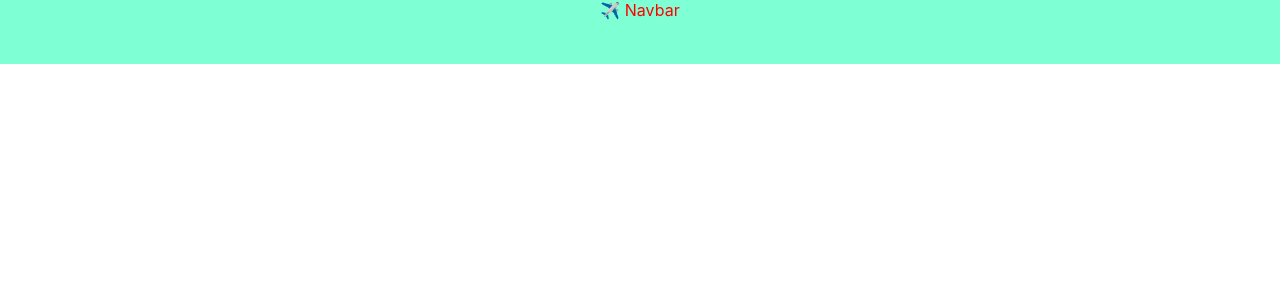
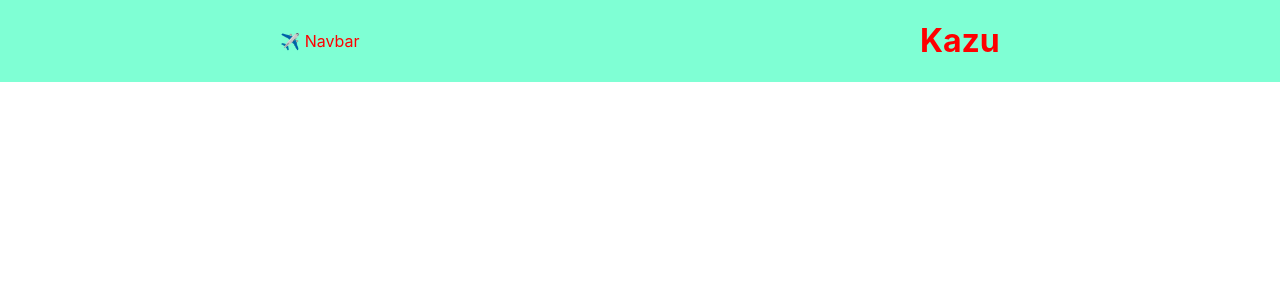
Before and after one commit to Codekazuki/3mtt-project, a React (Create React App) app: page / in a window 1280 px wide. Shown: the top 300 px of the page. Built offline with nearby package versions, Linux system fonts and the light colour scheme.

Commit message:
starting up

```diff
--- a/src/components/Navbar.js
+++ b/src/components/Navbar.js
@@ -1,7 +1,12 @@
 import React from "react";
 
 const Navbar = () => {
-  return <div className='nav-bar'> ✈️ Navbar</div>;
+  return (
+    <div className='nav-bar'>
+      <div> ✈️ Navbar</div>
+      <h1>Kazu</h1>
+    </div>
+  );
 };
 
 export default Navbar;
--- a/src/index.css
+++ b/src/index.css
@@ -14,5 +14,8 @@ code {
 .nav-bar {
   color: red;
   background-color: aquamarine;
-  height: 4rem;
+  /* height: 4rem; */
+  display: flex;
+  justify-content: space-around;
+  align-items: center;
 }
```
